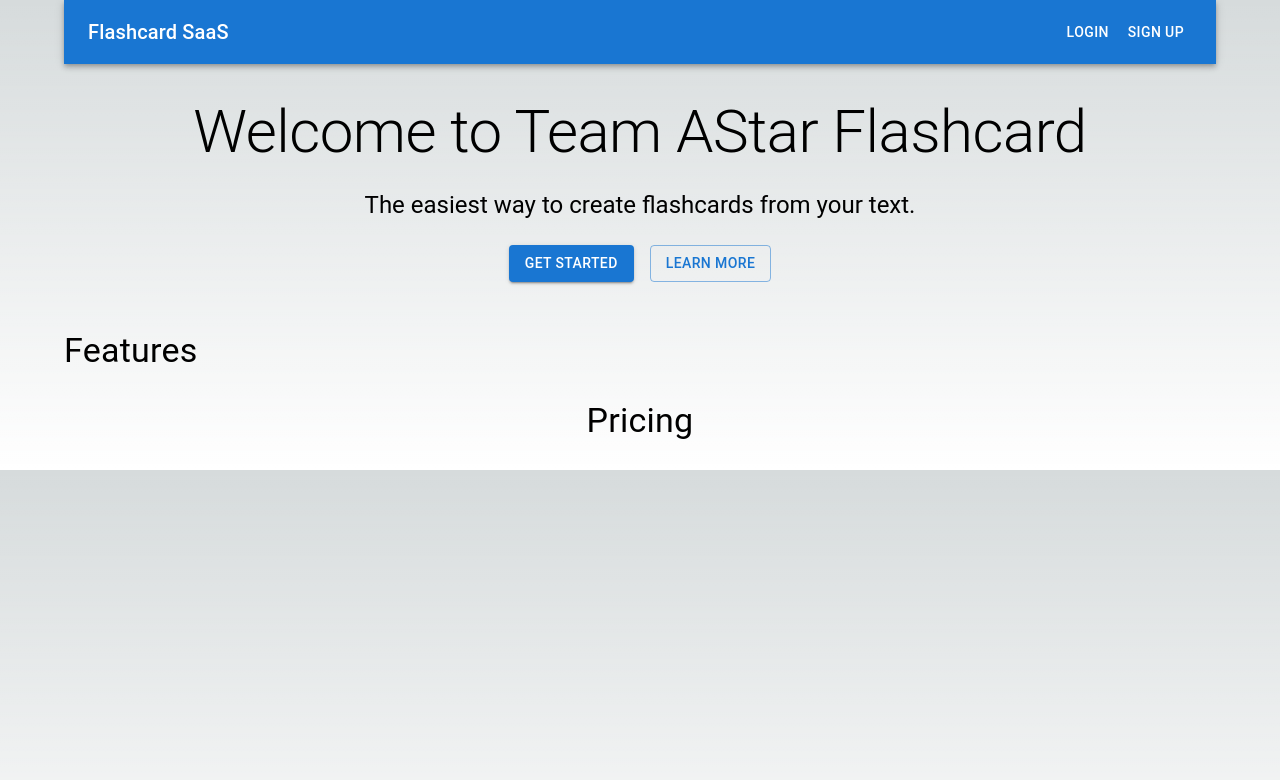
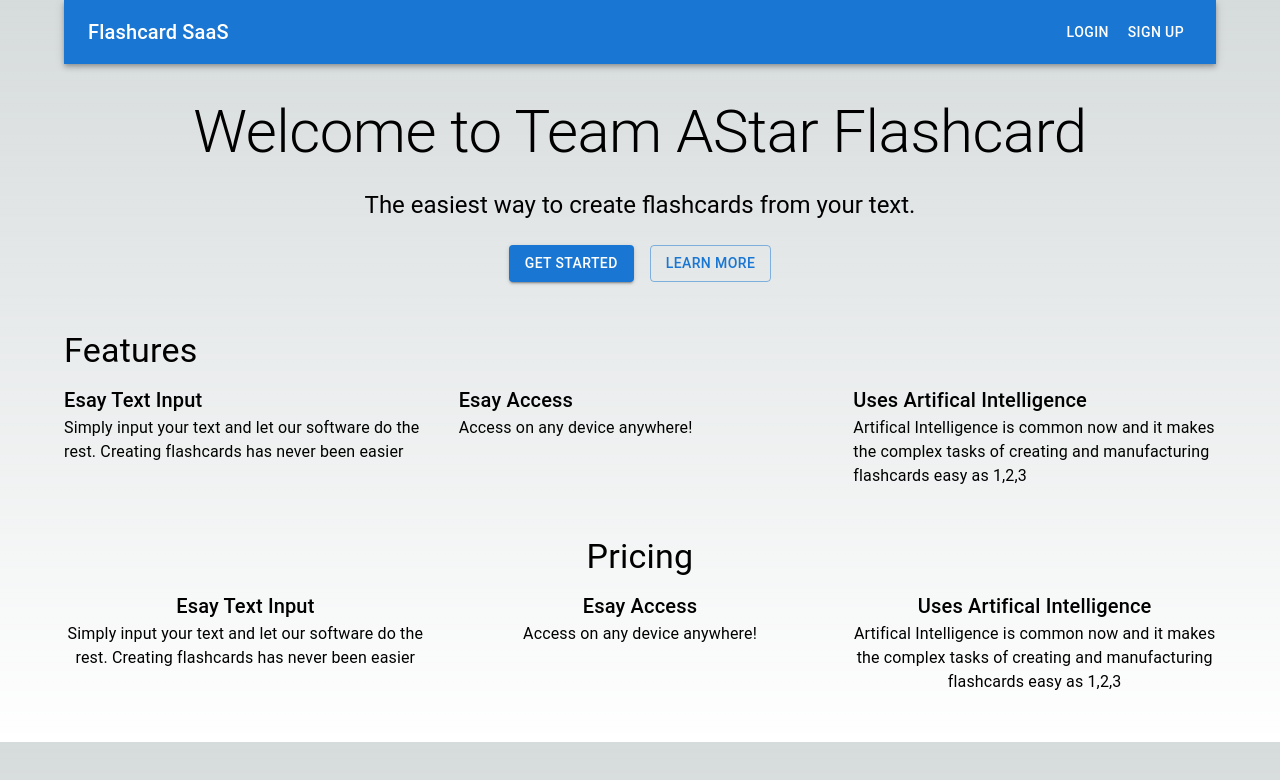
Before and after one commit to Shoheicode/Project-4-AI-Flashcards, a Next.js app: page / in a window 1280 px wide. Shown: the top 780 px of the page. Built offline with nearby package versions, Linux system fonts and the light colour scheme; no server answers.

Commit message:
updated starting page

```diff
--- a/app/page.js
+++ b/app/page.js
@@ -63,13 +63,66 @@ export default function Home() {
       <Box sx={{my: 6}}>
         <Typography variant="h4" component="h2" gutterBottom>Features</Typography>
         <Grid container spacing={4}>
-          {/* Feature items */}
+          {/* Feature items */
+
+
+          }
+          <Grid item xs = {12} md={4}>
+            <Typography variant="h6"> Esay Text Input</Typography>
+            <Typography>
+              {' '}
+              Simply input your text and let our software do the rest. Creating
+              flashcards has never been easier
+            </Typography>
+          </Grid>
+
+          <Grid item xs = {12} md={4}>
+            <Typography variant="h6"> Esay Access</Typography>
+            <Typography>
+              {' '}
+              Access on any device anywhere!
+            </Typography>
+          </Grid>
+
+          <Grid item xs = {12} md={4}>
+            <Typography variant="h6"> Uses Artifical Intelligence</Typography>
+            <Typography>
+              {' '}
+              Artifical Intelligence is common now and it makes the complex tasks of
+              creating and manufacturing flashcards easy as 1,2,3
+            </Typography>
+          </Grid>
         </Grid>
       </Box>
       <Box sx={{my: 6, textAlign: 'center'}}>
         <Typography variant="h4" component="h2" gutterBottom>Pricing</Typography>
         <Grid container spacing={4} justifyContent="center">
           {/* Pricing plans */}
+          <Grid item xs = {12} md={4} border>
+            <Typography variant="h6"> Esay Text Input</Typography>
+            <Typography>
+              {' '}
+              Simply input your text and let our software do the rest. Creating
+              flashcards has never been easier
+            </Typography>
+          </Grid>
+
+          <Grid item xs = {12} md={4}>
+            <Typography variant="h6"> Esay Access</Typography>
+            <Typography>
+              {' '}
+              Access on any device anywhere!
+            </Typography>
+          </Grid>
+
+          <Grid item xs = {12} md={4}>
+            <Typography variant="h6"> Uses Artifical Intelligence</Typography>
+            <Typography>
+              {' '}
+              Artifical Intelligence is common now and it makes the complex tasks of
+              creating and manufacturing flashcards easy as 1,2,3
+            </Typography>
+          </Grid>
         </Grid>
       </Box>
 
```
